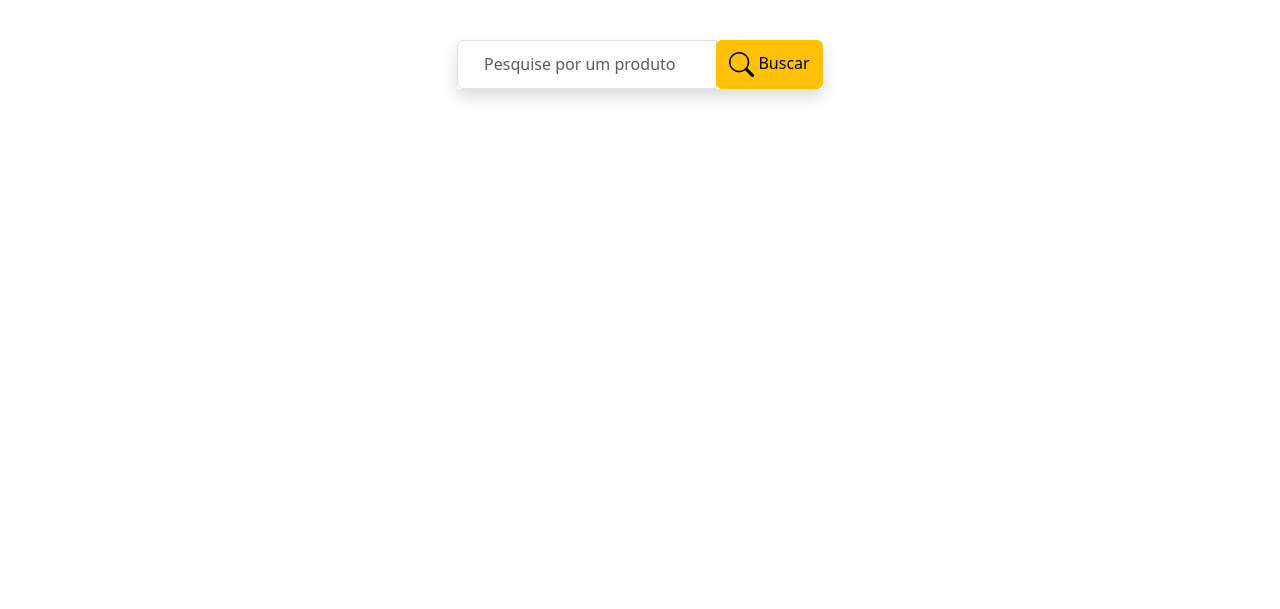
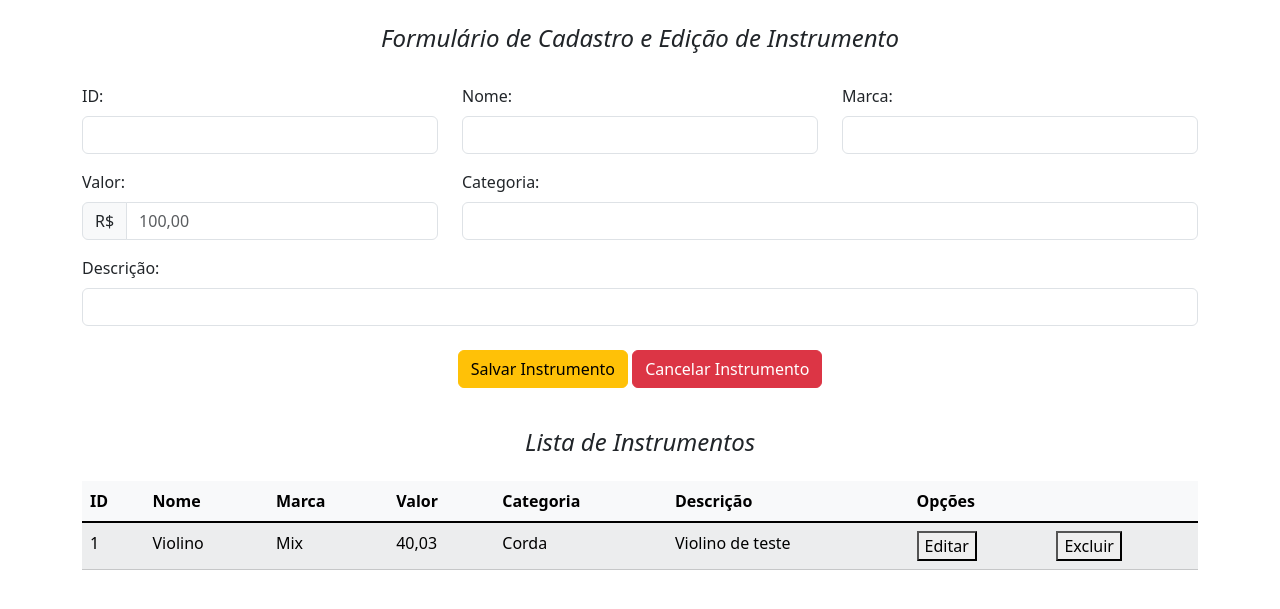
Before and after one commit to mika-font/trabalho-final-topicos, a PHP site: page /list_produto.php in a window 1280 px wide. Shown: the part 77-686 px from the top of the page. Run offline with PHP 8.4, Linux system fonts and the light colour scheme; a user stored in the database is signed in; data comes from the database, SQL or seed files in the repository.

Commit message:
Última atualização

```diff
--- /dev/null
+++ b/assets/processainstru.js
@@ -0,0 +1,134 @@
+function editar(evt) {
+    let id = evt.currentTarget.paramId;
+    let tbody = document.getElementById("instrumentos");
+    for (const tr of tbody.children) {
+        if (tr.children[0].innerHTML == id) {
+            let id = document.getElementsByName("id")[0];
+            let nome = document.getElementsByName("nome")[0];
+            let marca = document.getElementsByName("marca")[0];
+            let valor = document.getElementsByName("valor")[0];
+            let categoria = document.getElementsByName("categoria")[0];
+            let descricao = document.getElementsByName("descricao")[0];
+
+            id.value = tr.children[0].innerHTML;
+            nome.value = tr.children[1].innerHTML;
+            marca.value = tr.children[2].innerHTML;
+            valor.value = tr.children[3].innerHTML;
+            categoria.value = tr.children[4].innerHTML;
+            descricao.value = tr.children[5].innerHTML;
+        }
+    }
+}
+function excluir(evt) {
+    let excluir = confirm("Tem certeza que deseja excluir esse instrumento?");
+    if (excluir == true) {
+        let id = evt.currentTarget.paramId;
+        fetch("excluir.php?id=" + id, {
+            method: "GET",
+            headers: { 'Content-type': "application/json; charset=UTF-8" }
+        })
+            .then(response => response.json())
+            .then(instru => excluirInstru(instru))
+            .catch(error => console.log(error));
+    }
+}
+
+function excluirInstru(instru) {
+    let tbody = document.getElementById("instrumentos");
+    for (const tr of tbody.children) {
+        if (tr.children[0].innerHTML == instru.id) {
+            tbody.removeChild(tr);
+        }
+    }
+}
+
+function salvarInstru(event) {
+    event.preventDefault();
+    let form = document.getElementById("form");
+    let tbody = document.getElementById("instrumentos");
+    let instru = Object.fromEntries(new FormData(form).entries());
+
+    if (instru.id == "") {
+        fetch("salvar.php", {method: "POST", body: JSON.stringify(instru), headers: { 'Content-type': "application/json; charset=UTF-8" }})
+            .then(response => response.json())
+            .then(instru => inserirInstru(instru))
+            .catch(error => console.log(error));
+    } else {
+        fetch("salvar.php", {method: "PUT", body: JSON.stringify(instru), headers: { 'Content-type': "application/json; charset=UTF-8" }})
+            .then(response => response.json())
+            .then(instru => alterarInstru(instru))
+            .catch(error => console.log(error));
+    }
+
+    form.reset();
+    return false;
+}
+
+function inserirInstru(instru) {
+    let rs = "R$";
+    let tr = document.createElement("tr");
+    let tdId = document.createElement("td");
+    tdId.innerText = instru.id;
+    let tdNome = document.createElement("td");
+    tdNome.innerText = instru.nome;
+    let tdMarca = document.createElement("td");
+    tdMarca.innerText = instru.marca;
+    let tdValor = document.createElement("td");
+    tdValor.innerText = instru.valor;
+    let tdCategoria = document.createElement("td");
+    tdCategoria.innerText = instru.categoria;
+    let tdDescricao = document.createElement("td");
+    tdDescricao.innerText = instru.descricao;
+
+    let tdEditar = document.createElement("td");
+    let btnEditar = document.createElement("button");
+    btnEditar.addEventListener("click", editar, false);
+    btnEditar.paramId = instru.id;
+    btnEditar.innerHTML = "Editar";
+    tdEditar.appendChild(btnEditar);
+
+    let tdExcluir = document.createElement("td");
+    let btnExcluir = document.createElement("button");
+    btnExcluir.addEventListener("click", excluir, false);
+    btnExcluir.paramId = instru.id;
+    btnExcluir.innerHTML = "Excluir";
+    tdExcluir.appendChild(btnExcluir);
+
+    tr.appendChild(tdId);
+    tr.appendChild(tdNome);
+    tr.appendChild(tdMarca);
+    tr.appendChild(tdValor);
+    tr.appendChild(tdCategoria);
+    tr.appendChild(tdDescricao);
+    tr.appendChild(tdEditar);
+    tr.appendChild(tdExcluir);
+    let tBody = document.getElementById("instrumentos");
+    tBody.appendChild(tr);
+}
+
+function alterarInstru(instru) {
+    let tbody = document.getElementById("instrumentos");
+    for (const tr of tbody.children) {
+        if (tr.children[0].innerHTML == instru.id) {
+            tr.children[1].innerHTML = instru.nome;
+            tr.children[2].innerHTML = instru.marca;
+            tr.children[3].innerHTML = instru.valor;
+            tr.children[4].innerHTML = instru.categoria;
+            tr.children[5].innerHTML = instru.descricao;
+        }
+    }
+}
+
+function listarTodos() {
+    fetch("listar.php", { method: "GET", headers: { 'Content-type': "application/json; charset=UTF-8" }})
+        .then(response => response.json())
+        .then(instrumentos => inserirInstrumentos(instrumentos))
+        .catch(error => console.log(error));
+}
+
+function inserirInstrumentos(instrumentos) {
+    for (const instru of instrumentos) {
+        inserirInstru(instru);
+    }
+}
+document.addEventListener("DOMContentLoaded", () => { listarTodos(); });
--- a/list_produto.php
+++ b/list_produto.php
@@ -24,24 +24,74 @@ if (isset($_GET['buscar'])) {
 <body>
     <?php include_once('cabecalho.php'); ?>
     <main class="container">
-        <div class="row m-4">
-            <div class="float-left">
-                <form method="GET" action="<?= $_SERVER['PHP_SELF']; ?>" class="form-inline">
-                    <div class="input-group mt-3 mx-auto shadow" style="width: 35%;">
-                        <input class="form-control text-center" name="barra" type="search" aria-label="Search" id="produto" placeholder="Pesquise por um produto">
-                        <div class="input-group-append">
-                            <button class="btn btn-warning" name="buscar" type="submit">
-                                <svg xmlns="http://www.w3.org/2000/svg" width="25" height="35" fill="currentColor" class="bi bi-search" viewBox="0 0 16 16">
-                                    <path d="M11.742 10.344a6.5 6.5 0 1 0-1.397 1.398h-.001c.03.04.062.078.098.115l3.85 3.85a1 1 0 0 0 1.415-1.414l-3.85-3.85a1.007 1.007 0 0 0-.115-.1zM12 6.5a5.5 5.5 0 1 1-11 0 5.5 5.5 0 0 1 11 0z" />
-                                </svg> Buscar
-                            </button>
+        <div class="row">
+            <?php if ($_SESSION['tipo'] > 0) { ?>
+                <div class="col-xxl-6 col-xl-12">
+                    <br>
+                    <h4 class="md-3 text-center"><i>Formulário de Cadastro e Edição de Instrumento</i></h4>
+                    <form id="form" onsubmit="return salvarInstru(event)" class="py-4">
+                        <div class="row">
+                            <div class="col-4">
+                                <label class="form-label">ID: </label>
+                                <input type="number" name="id" class="form-control" readonly>
+                            </div>
+                            <div class="col-4">
+                                <label class="form-label">Nome: </label>
+                                <input type="text" name="nome" class="form-control" required>
+                            </div>
+                            <div class="col-4">
+                                <label class="form-label">Marca: </label>
+                                <input type="text" name="marca" class="form-control" required>
+                            </div>
                         </div>
-                    </div>
-                </form>
+                        <div class="row my-3">
+                            <div class="col-4">
+                                <label class="form-label">Valor: </label>
+                                <div class="input-group">
+                                    <span class="input-group-text">R$</span>
+                                    <input type="text" name="valor" id="valor" class="form-control" placeholder="100,00" required>
+                                </div>
+                            </div>
+                            <div class="col-8">
+                                <label class="form-label">Categoria: </label>
+                                <input type="text" name="categoria" class="form-control" required>
+                            </div>
+                        </div>
+                        <div class="row">
+                            <div class="col-12">
+                                <label class="form-label">Descrição: </label>
+                                <input type="text" name="descricao" class="form-control" required>
+                            </div>
+                        </div>
+                        <br>
+                        <div class="text-center">
+                            <button type="submit" class="btn btn-warning" value="Salvar Instrumento">Salvar Instrumento</button>
+                            <button type="reset" class="btn btn-danger" value="Cancelar Instrumento">Cancelar Instrumento</button>
+                        </div>
+                    </form>
+                </div>
+            <?php } ?>
+            <div class="col-xxl-6 col-xl-12">
+                <table class="table table-light table-striped table-hover ">
+                    <h4 class="md-3 py-3 text-dark text-center"><i>Lista de Instrumentos</i></h4>
+                    <thead>
+                        <tr>
+                            <th>ID</th>
+                            <th>Nome</th>
+                            <th>Marca</th>
+                            <th>Valor</th>
+                            <th>Categoria</th>
+                            <th>Descrição</th>
+                            <th colspan="2">Opções</th>
+                        </tr>
+                    </thead>
+                    <tbody class="table-group-divider" id="instrumentos">
+                    </tbody>
+                </table>
             </div>
-        </div>
         <main>
-            <script src="https://cdn.jsdelivr.net/npm/bootstrap@5.3.1/dist/js/bootstrap.bundle.min.js" integrity="sha384-HwwvtgBNo3bZJJLYd8oVXjrBZt8cqVSpeBNS5n7C8IVInixGAoxmnlMuBnhbgrkm" crossorigin="anonymous"></script>
+    <script src="https://cdn.jsdelivr.net/npm/bootstrap@5.3.1/dist/js/bootstrap.bundle.min.js" integrity="sha384-HwwvtgBNo3bZJJLYd8oVXjrBZt8cqVSpeBNS5n7C8IVInixGAoxmnlMuBnhbgrkm" crossorigin="anonymous"></script>
+    <script src="./assets/processainstru.js"></script>
 </body>
 
 </html>
--- /dev/null
+++ b/listar.php
@@ -0,0 +1,13 @@
+<?php
+include_once ("conectar.php");
+$conexao = conectar();
+
+$sql = "SELECT * FROM instrumento ORDER BY id ASC";
+$resultado = mysqli_query($conexao, $sql);
+
+if($resultado == true){
+    $instrumentos = mysqli_fetch_all($resultado, MYSQLI_ASSOC);
+    echo json_encode($instrumentos);
+} else {
+    die("Erro ao listar" . mysqli_errno($conexao) . ": " . mysqli_error($conexao));
+}
```
Also changed, not shown: assets/banco/storemusic.sql (+15 -9 lines), excluir.php (added, +15 -0 lines), salvar.php (added, +25 -0 lines), assets/js/processacafe.js (deleted), assets/js/processaproduto.js (deleted).
